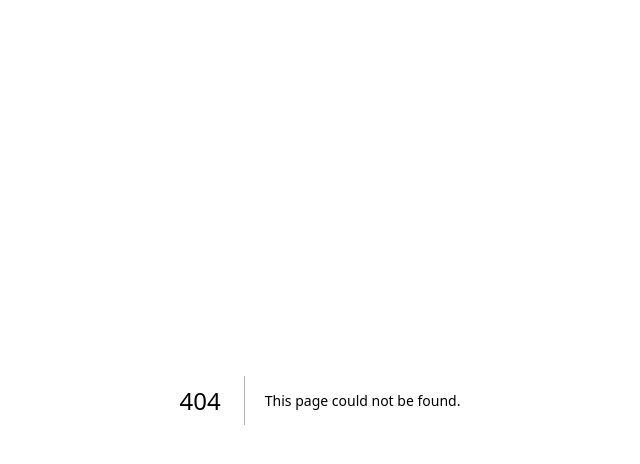
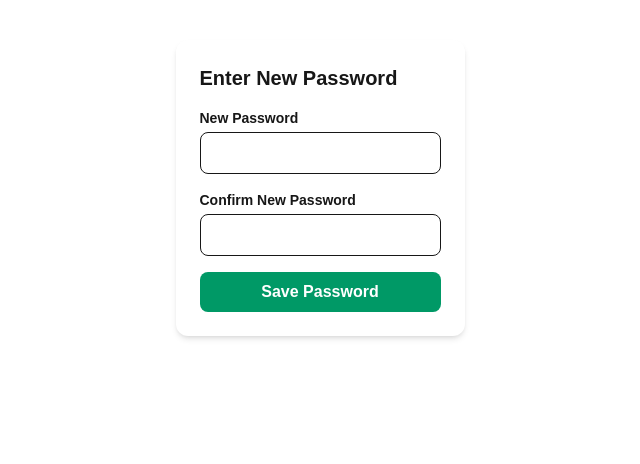
Before and after one commit to K1iff/rag-assessment-prototype, a Next.js app: page /forgot_password/update_password in a window 1280 px wide. Before the commit this address had no page. Shown: the top 464 px of the page, without its empty margins (320-960 px from the left). Built offline with nearby package versions, Linux system fonts and the light colour scheme; no server answers.

Commit message:
Add password reset functionality and update password page

```diff
--- a/app/(entry)/forgot_password/page.tsx
+++ b/app/(entry)/forgot_password/page.tsx
@@ -2,6 +2,7 @@
 
 import React, { useState } from 'react';
 import Link from 'next/link';
+import { supabase } from '@/lib/supabaseClient';
 
 export default function ForgotPasswordPage() {
   const [email, setEmail] = useState('');
@@ -9,21 +10,22 @@ export default function ForgotPasswordPage() {
   const [isSubmitted, setIsSubmitted] = useState(false);
   const [error, setError] = useState('');
 
-  const handleSubmit = (e: React.FormEvent) => {
+  const handleSubmit = async (e: React.FormEvent) => {
     e.preventDefault();
     setError('');
 
-    if (!email) {
-      setError('Email is required.');
-      return;
-    } else if (!/^[^\s@]+@[^\s@]+\.[^\s@]+$/.test(email)) {
-      setError('Please enter a valid email address.');
+    const { error } = await supabase.auth.resetPasswordForEmail(email, {
+      // Directs the user to update_password after they click the email link
+      redirectTo: 'http://localhost:3000/forgot_password/update_password',
+    });
+
+    if (error) {
+      setError(error.message);
       return;
     }
 
     setIsLoading(true);
 
-    // Placeholder for backend logic. The other developer will add the Supabase reset function here.
     setTimeout(() => {
       setIsLoading(false);
       setIsSubmitted(true);
--- /dev/null
+++ b/app/(entry)/forgot_password/update_password/page.tsx
@@ -0,0 +1,80 @@
+//edit nalang design
+
+"use client";
+
+import { useState } from "react";
+import { supabase } from "@/lib/supabaseClient";
+import { useRouter } from "next/navigation";
+
+export default function UpdatePasswordPage() {
+  const router = useRouter();
+  const [password, setPassword] = useState("");
+  const [confirmPassword, setConfirmPassword] = useState("");
+  const [error, setError] = useState("");
+
+  const handleUpdate = async (e: React.FormEvent) => {
+    e.preventDefault();
+    setError("");
+
+    // 1. Validate that the passwords match before talking to the database
+    if (password !== confirmPassword) {
+      setError("Passwords do not match. Please try again.");
+      return;
+    }
+
+    if (password.length < 6) {
+      //edit nalang kung ano man ung requirements
+      setError("Password must be at least 6 characters long.");
+      return;
+    }
+
+    // 2. Update the password for the temporarily authenticated user
+    const { error: updateError } = await supabase.auth.updateUser({
+      password: password,
+    });
+
+    if (updateError) {
+      setError(updateError.message);
+    } else {
+      alert("Password successfully updated!");
+      router.push("/login"); // Redirect back to your main login page
+    }
+  };
+
+  return (
+    <div className="p-6 max-w-md mx-auto mt-10 bg-white rounded-xl shadow-md">
+      <h2 className="text-xl font-bold mb-4">Enter New Password</h2>
+      <form onSubmit={handleUpdate} className="space-y-4">
+        <div>
+          <label className="block text-sm font-bold mb-1">New Password</label>
+          <input
+            type="password"
+            value={password}
+            onChange={(e) => setPassword(e.target.value)}
+            className="w-full px-4 py-2 border rounded-lg"
+            required
+          />
+        </div>
+        <div>
+          <label className="block text-sm font-bold mb-1">
+            Confirm New Password
+          </label>
+          <input
+            type="password"
+            value={confirmPassword}
+            onChange={(e) => setConfirmPassword(e.target.value)}
+            className="w-full px-4 py-2 border rounded-lg"
+            required
+          />
+        </div>
+        {error && <p className="text-red-500 text-sm font-bold">{error}</p>}
+        <button
+          type="submit"
+          className="w-full bg-emerald-600 text-white font-bold py-2 rounded-lg"
+        >
+          Save Password
+        </button>
+      </form>
+    </div>
+  );
+}
```
